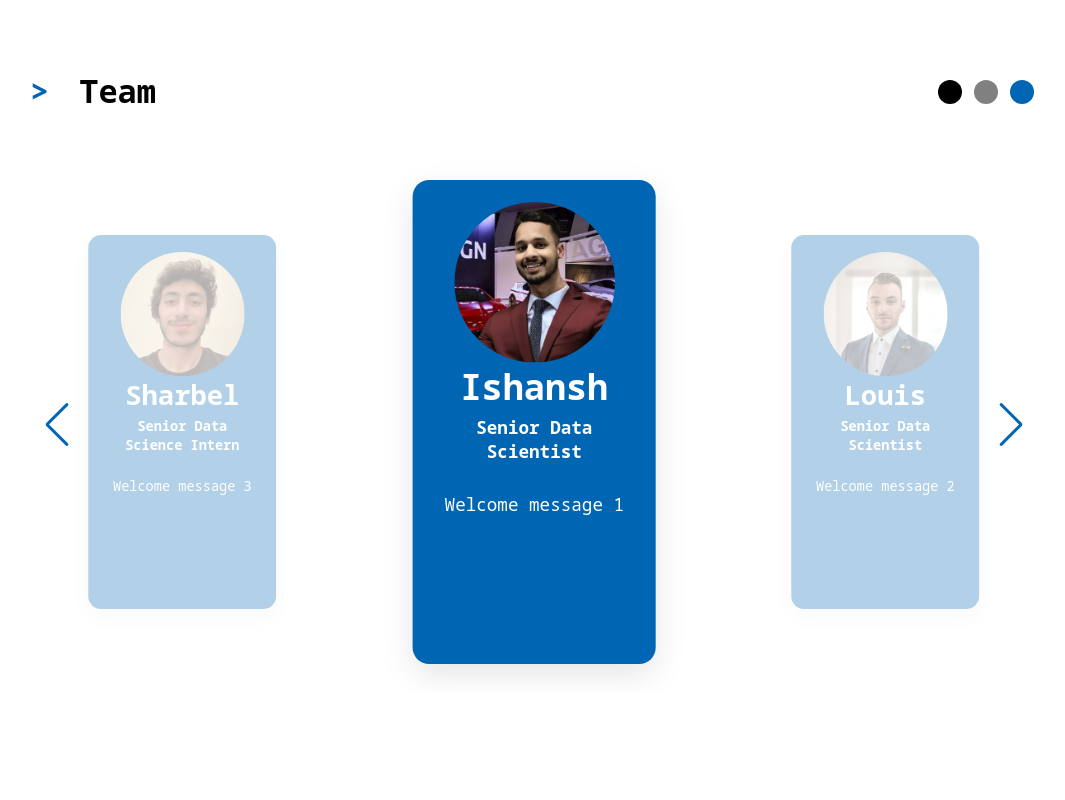
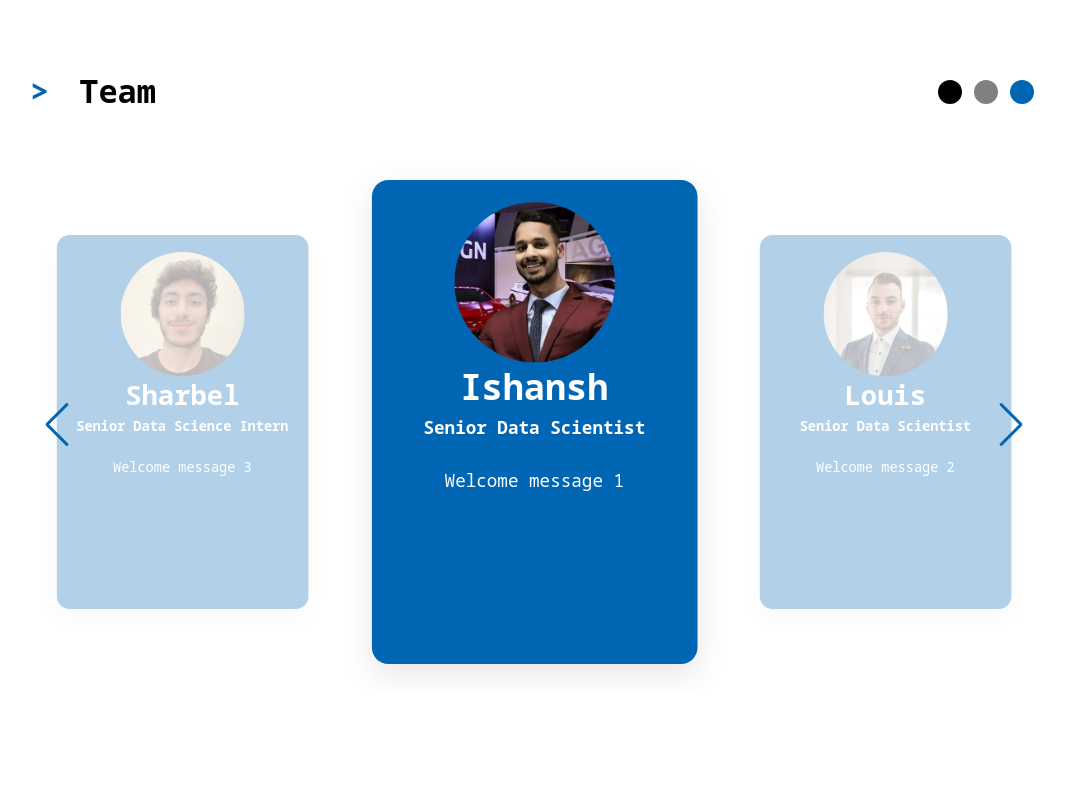
Before and after one commit to Ghantoos7/ScrapBusters, a React (Create React App) app in the folder client/: page / in a window 1280 px wide. Shown: the part 900-1700 px from the top of the page, without its empty margins (106-1171 px from the left). Built offline with nearby package versions, Linux system fonts and the light colour scheme.

Commit message:
FrontEnd <> Added anchors to team members to their linkedin

```diff
--- a/client/src/App.css
+++ b/client/src/App.css
@@ -109,3 +109,7 @@ h1 {
   background-color: var(--primary-color);
   transition: background-color var(--transitiontime);
 }
+
+a {
+  text-decoration: none;
+}
--- a/client/src/components/Teammembercard/Teammembercard.jsx
+++ b/client/src/components/Teammembercard/Teammembercard.jsx
@@ -1,15 +1,16 @@
 import React from 'react';
 import './Teammembercard.css';
 
-
-function TeamMemberCard({ name, title, message,  image }) {
+function TeamMemberCard({ name, title, message, image, linkedin }) {
     return (
+        <a href={linkedin} target="_blank" rel="noopener noreferrer">
             <div className="team-member-card">
                 <img src={image} alt={`${name}'s profile`} className="team-member-image" />
                 <p className="team-member-name">{name}</p>
                 <h4 className="team-member-title">{title}</h4>
                 <p className="team-member-message">{message}</p>
             </div>
+        </a>
     );
 }
 
--- a/client/src/pages/Team/Team.jsx
+++ b/client/src/pages/Team/Team.jsx
@@ -22,7 +22,9 @@ const teamMembers = [
     title: 'Senior Data Scientist',
     message: 'Welcome message 1',
     quote: 'Quote 1',
-    image: IshanshImage
+    image: IshanshImage,
+    linkedin: 'https://www.linkedin.com/in/ishansh-gupta/',
+
   },
 
   {
@@ -30,7 +32,9 @@ const teamMembers = [
     title: 'Senior Data Scientist',
     message: 'Welcome message 2',
     quote: 'Quote 2',
-    image: LouisImage
+    image: LouisImage,
+    linkedin: 'https://www.linkedin.com/in/louisheublein/',
+
   },
 
   {
@@ -38,7 +42,8 @@ const teamMembers = [
     title: 'Software Engineering Intern',
     message: 'Welcome message 4',
     quote: 'Quote 4',
-    image: Mysteryguy
+    image: Mysteryguy,
+    linkedin:  'https://www.linkedin.com/in/georgio-ghnatios-33a295222/',
   },
 
   {
@@ -46,7 +51,8 @@ const teamMembers = [
     title: 'Senior Data Science Intern',
     message: 'Welcome message 3',
     quote: 'Quote 3',
-    image: SharbelImage
+    image: SharbelImage,
+    linkedin: 'https://www.linkedin.com/in/sharbelabousabha/',
   },
 
 
```
Also changed, not shown: client/src/components/Teammembercard/Teammembercard.css (line endings or trailing spaces). Lines whose indentation alone changed are shown as unchanged.
